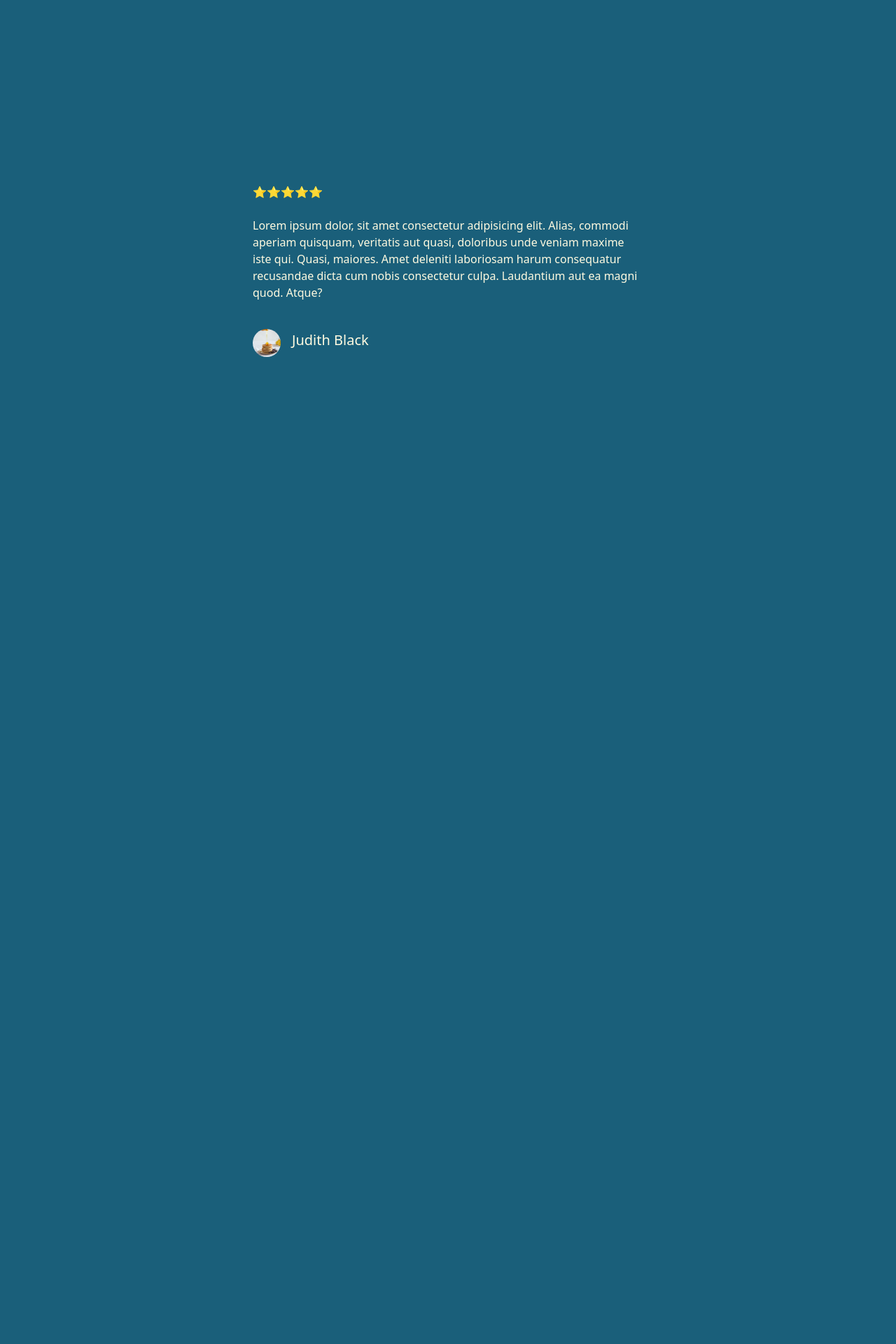
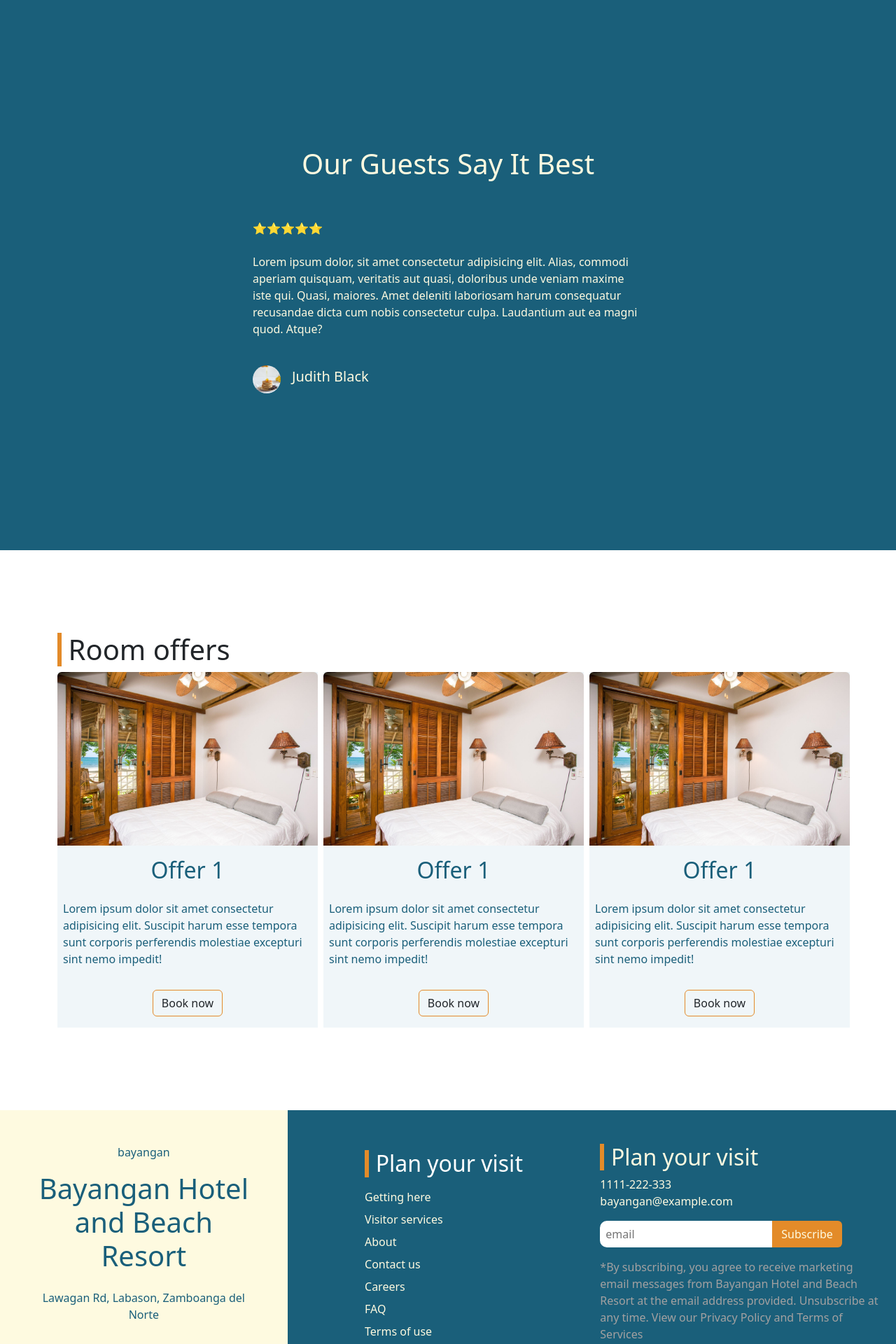
Before and after one commit to jasperayawan/MP3, a PHP site: page /yourStay.html in a window 1280 px wide. Shown: the part 1960-3880 px from the top of the page at 70% size. Before the commit the page ends 2470 px from the top, so only its background shows below. Run offline with PHP 8.4, Linux system fonts and the light colour scheme.

Commit message:
update footer stay page

```diff
--- a/yourStay.css
+++ b/yourStay.css
@@ -42,6 +42,10 @@
 .room{
     color: var(--blue-bg);
 }
+.roomCollection_content .title{
+    border-left: 6px solid var(--orange);
+    padding-left: .6rem;
+}
 
 
 /*--------------------- ourGuestSay styling------------*/
@@ -56,3 +60,63 @@
 .userProfile table h2{
     font-size: 20px;
 }
+
+
+/*---------------------  roomOffers styling------------*/
+
+.roomOffers_content{
+    min-height: 100vh;
+}
+.roomOffers_content .btn_bookNowOffers{
+    border: 1px solid var(--orange);
+}
+.offersCard{
+    background: #F0F6F9;
+    color: var(--blue-bg);
+}
+.roomOffers_content h1{
+    border-left: 6px solid var(--orange);
+    padding-left: .6rem;
+}
+
+/*-----------------footer styling-----------------*/
+
+.left_content{
+    background: var(--pink-bg);
+    min-height: 50vh;
+}
+.right_content{
+    background: var(--blue-bg);
+    min-height: 50vh;
+}
+.footer_content{
+    color: var(--blue-bg);
+}
+.footer_content .foot p{
+    font-size: 11px;
+}
+.footer .plan_footer{
+    border-left: 6px solid var(--orange);
+    padding-left: .6rem;
+}
+.footer .hotel_footer{
+    border-left: 6px solid var(--orange);
+    padding-left: .6rem;
+}
+.plan li a{
+    color: var(--pink-bg);
+}
+.btn_subscribe{
+    background: var(--orange);
+    color: var(--pink-bg);
+}
+.hotelReserve{
+    color: var(--pink-bg);
+}
+.subscribe input{
+    border-top-left-radius: 10px;
+    border-bottom-left-radius: 10px;
+}
+.subscribing-info{
+    color: #a3a1a1;
+}
--- a/yourStay.html
+++ b/yourStay.html
@@ -137,7 +137,10 @@
 
         <section class="ourGuestSay">
             <div class="container">
-                <div class="ourGuestSay_content d-flex justify-content-center align-items-center">
+                <div class="ourGuestSay_content d-flex flex-column gap-5 justify-content-center align-items-center">
+                    <div class="titleGuest">
+                        <h1>Our Guests Say It Best</h1>
+                    </div>
                     <div class="d-flex flex-column gap-4 w-50">
                         <div class="star_ratings">
                             <span>⭐⭐⭐⭐⭐</span>
@@ -169,6 +172,133 @@
                 </div>
             </div>
         </section>
+
+        <section class="roomOffers">
+            <div class="container">
+                <div class="roomOffers_content d-flex flex-column justify-content-center">
+                    <div class="title">
+                        <h1>Room offers</h1>
+                    </div>
+                    <div>
+                        <div class="d-flex flex-row gap-2">
+                            <div class="offersCard col-12 col-md-6 col-lg-4 p-0">
+                                <div class="image">
+                                    <img src="./assets/Confortroom.jpg" alt="" class="w-100 h-100 rounded-top-2">
+                                </div>
+                                <div class="d-flex flex-column description gap-3 py-3 px-2">
+                                    <div class="title">
+                                        <h2 class="text-center">Offer 1</h2>
+                                    </div>
+                                    <div>
+                                        <p>Lorem ipsum dolor sit amet consectetur adipisicing elit. Suscipit
+                                             harum esse tempora sunt corporis perferendis molestiae excepturi
+                                              sint nemo impedit!</p>
+                                    </div>
+                                    <div class="d-flex justify-content-center align-items-center">
+                                        <button class="btn btn_bookNowOffers">Book now</button>
+                                    </div>
+                                </div>
+                            </div>
+
+                            <div class="offersCard col-12 col-md-6 col-lg-4 p-0">
+                                <div class="image">
+                                    <img src="./assets/Confortroom.jpg" alt="" class="w-100 h-100 rounded-top-2">
+                                </div>
+                                <div class="d-flex flex-column description gap-3 py-3 px-2">
+                                    <div class="title">
+                                        <h2 class="text-center">Offer 1</h2>
+                                    </div>
+                                    <div>
+                                        <p>Lorem ipsum dolor sit amet consectetur adipisicing elit. Suscipit
+                                             harum esse tempora sunt corporis perferendis molestiae excepturi
+                                              sint nemo impedit!</p>
+                                    </div>
+                                    <div class="d-flex justify-content-center align-items-center">
+                                        <button class="btn btn_bookNowOffers">Book now</button>
+                                    </div>
+                                </div>
+                            </div>
+
+                            <div class="offersCard col-12 col-md-6 col-lg-4 p-0">
+                                <div class="image">
+                                    <img src="./assets/Confortroom.jpg" alt="" class="w-100 h-100 rounded-top-2">
+                                </div>
+                                <div class="d-flex flex-column description gap-3 py-3 px-2">
+                                    <div class="title">
+                                        <h2 class="text-center">Offer 1</h2>
+                                    </div>
+                                    <div>
+                                        <p>Lorem ipsum dolor sit amet consectetur adipisicing elit. Suscipit
+                                             harum esse tempora sunt corporis perferendis molestiae excepturi
+                                              sint nemo impedit!</p>
+                                    </div>
+                                    <div class="d-flex justify-content-center align-items-center">
+                                        <button class="btn btn_bookNowOffers">Book now</button>
+                                    </div>
+                                </div>
+                            </div>
+                        </div>
+                    </div>
+                </div>
+            </div>
+        </section>
     </main>
+
+    <footer>
+        <section class="footer relative overflow-hidden">
+            <div class="footer_content">
+                <div class="row d-flex flex-wrap">
+                    <div class="col-lg-4 left_content">
+                        <div class="p-5 d-flex flex-column gap-3 text-center justify-content-center align-items-center">
+                            <div class="logo">bayangan</div>
+                            <h1>Bayangan Hotel and Beach Resort</h1>
+                            <!-- <div class="social_links">
+
+                            </div> -->
+                            <p>Lawagan Rd, Labason, Zamboanga del Norte</p>
+
+                            <div class="foot">
+                                <p>C 2023 Bayangan Hotel and Beach Resort. All rights Reserved.</p>
+                            </div>
+                        </div>
+                    </div>
+                    <div class="col-lg-8 p-0">
+                        <div class="row container h-100 right_content py-5">
+                            <div class="col d-flex justify-content-center align-items-center h-100">
+                                <ul class="list-unstyled plan d-flex justify-content-center flex-column gap-2">
+                                    <h2 class="plan_footer text-white">Plan your visit</h2>
+                                    <li class="nav-item"><a href="#" class="nav-link">Getting here</a></li>
+                                    <li class="nav-item"><a href="#" class="nav-link">Visitor services</a></li>
+                                    <li class="nav-item"><a href="#" class="nav-link">About</a></li>
+                                    <li class="nav-item"><a href="#" class="nav-link">Contact us</a></li>
+                                    <li class="nav-item"><a href="#" class="nav-link">Careers</a></li>
+                                    <li class="nav-item"><a href="#" class="nav-link">FAQ</a></li>
+                                    <li class="nav-item"><a href="#" class="nav-link">Terms of use</a></li>
+                                    <li class="nav-item"><a href="#" class="nav-link">Privacy notice</a></li>
+                                </ul>
+                            </div>
+                            <div class="col hotelReserve d-flex flex-column gap-3">
+                                <div>
+                                    <ul class="list-unstyled">
+                                        <h2 class="hotel_footer">Plan your visit</h2>
+                                        <li class="nav-item"><a href="#" class="nav-link">1111-222-333</a></li>
+                                        <li class="nav-item"><a href="#" class="nav-link">bayangan@example.com</a></li>
+                                    </ul>
+                                    <div class="subscribe input-group">
+                                        <input type="email" placeholder="email" id="email" name="email-footer" class="border-0 px-2">
+                                        <button class="btn btn_subscribe">Subscribe</button>
+                                    </div>
+                                </div>
+
+                                <p class="subscribing-info">*By subscribing, you agree to receive marketing email messages from Bayangan Hotel
+                                    and Beach Resort at the email address provided. Unsubscribe at any time. View our
+                                    Privacy Policy and Terms of Services</p>
+                            </div>
+                        </div>
+                    </div>
+                </div>
+            </div>
+        </section>
+    </footer>
 </body>
 </html>
```
